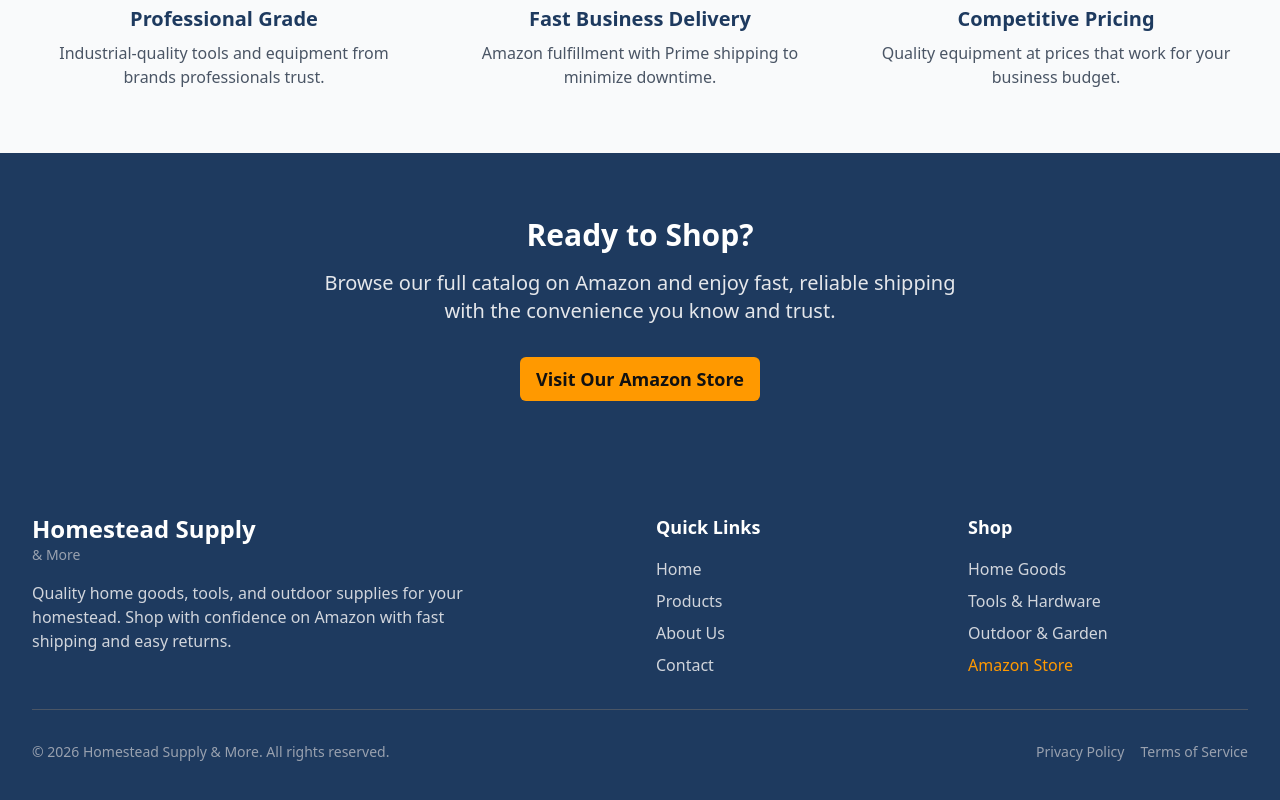
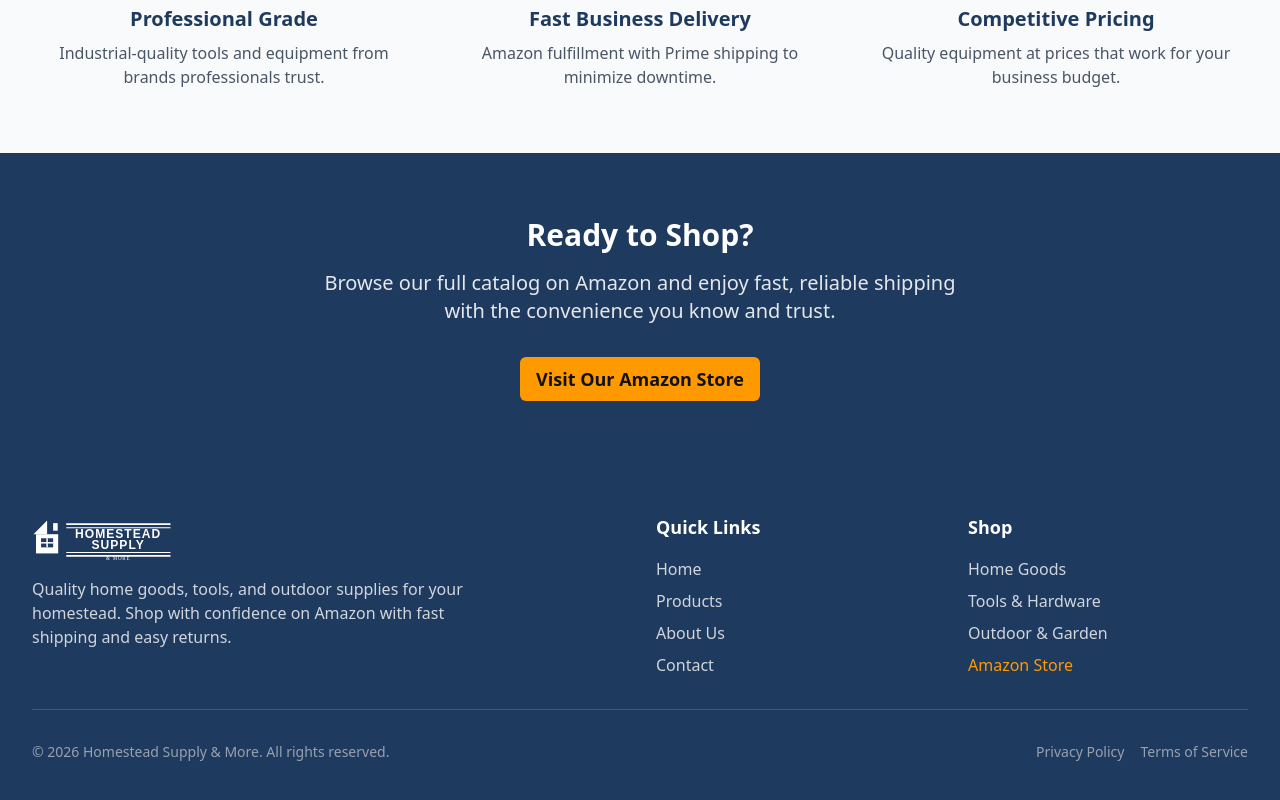
Before and after one commit to zappy08/homestead-supply, a Next.js app: page / in a window 1280 px wide. Shown: the part 2380-3180 px from the top of the page. Built offline with nearby package versions, Linux system fonts and the light colour scheme.

Commit message:
Update footer with white SVG logo matching original layout

```diff
--- a/src/components/Footer.tsx
+++ b/src/components/Footer.tsx
@@ -9,9 +9,12 @@ export default function Footer() {
         <div className="grid grid-cols-1 md:grid-cols-4 gap-8">
           {/* Brand */}
           <div className="md:col-span-2">
-            <div className="mb-4">
-              <h2 className="text-2xl font-bold text-white">Homestead Supply</h2>
-              <p className="text-gray-400 text-sm">&amp; More</p>
+            <div className="flex items-center mb-4">
+              <img
+                src="/logo-white.svg"
+                alt="Homestead Supply & More"
+                className="h-12 w-auto"
+              />
             </div>
             <p className="text-gray-300 max-w-md">
               Quality home goods, tools, and outdoor supplies for your homestead.
```
Also changed, not shown: public/logo-white.svg.
